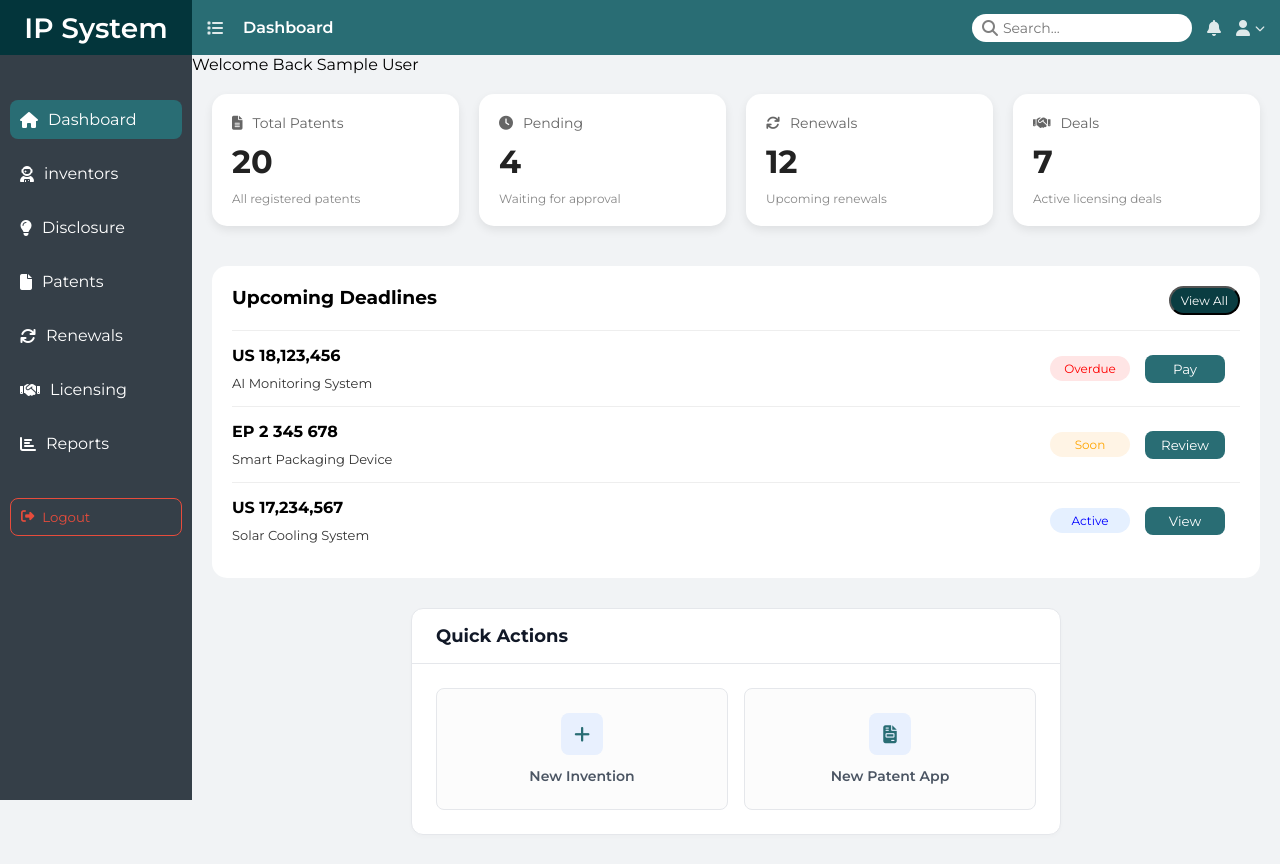
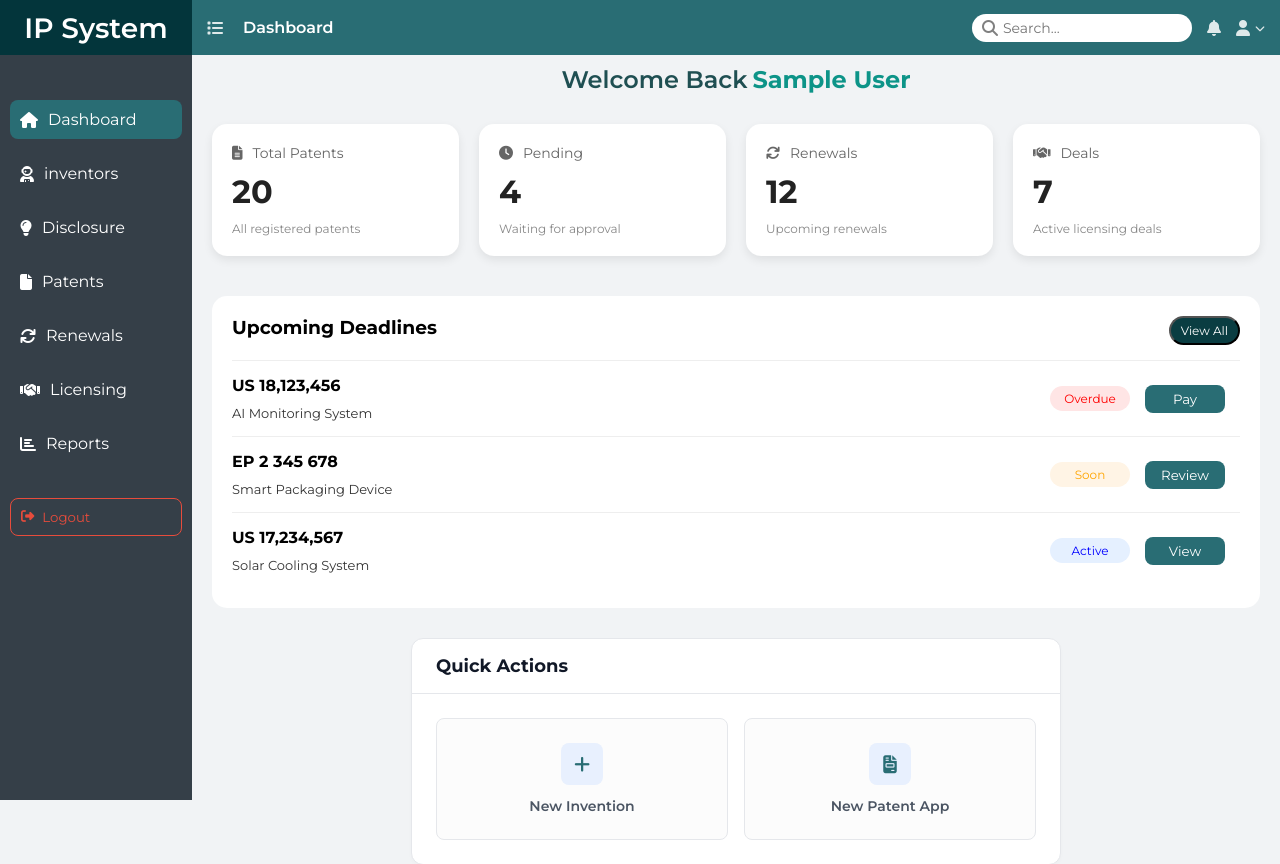
Before and after one commit to Abdelrahman-Waheed8/Patent-Tracking-System, a PHP site: page /dashboard/dashboard.php in a window 1280 px wide. Shown: the top 864 px of the page. Run offline with PHP 8.4, Linux system fonts and the light colour scheme; the visitor is signed in with stand-in values (Sample User, id 1).

Commit message:
create style to session-info class

```diff
--- a/public/dashboard/dashboard.css
+++ b/public/dashboard/dashboard.css
@@ -386,3 +386,27 @@ h6 {
     }
 
 }
+.session-info{
+    display: flex;
+    justify-content:center ;
+    align-items: center;
+    padding:10px;
+    font-size: 20px;
+    font-weight: 600;
+}
+.session-info {
+    font-size: 24px;
+    font-weight: 600;
+    color: #1f4f52;
+    display: flex;
+    justify-content:center ;
+    align-items: center;
+    padding:10px;
+}
+
+.session-info span {
+    color: #0d9488;
+    font-weight: 700;
+        margin-left: 5px;
+
+}
--- a/src/View/disclosureView.php
+++ b/src/View/disclosureView.php
@@ -6,7 +6,6 @@ class disclosureView
     {
         if(isset($_SESSION["firstname"]))
             {
-                echo "<p class= 'session-info'> Welcome Back " . $_SESSION["firstname"] . '</p>';
-            }
+echo "<p class='session-info'>Welcome Back   <span>  " . $_SESSION['firstname'] . "</span></p>";            }
     }
 }
```
